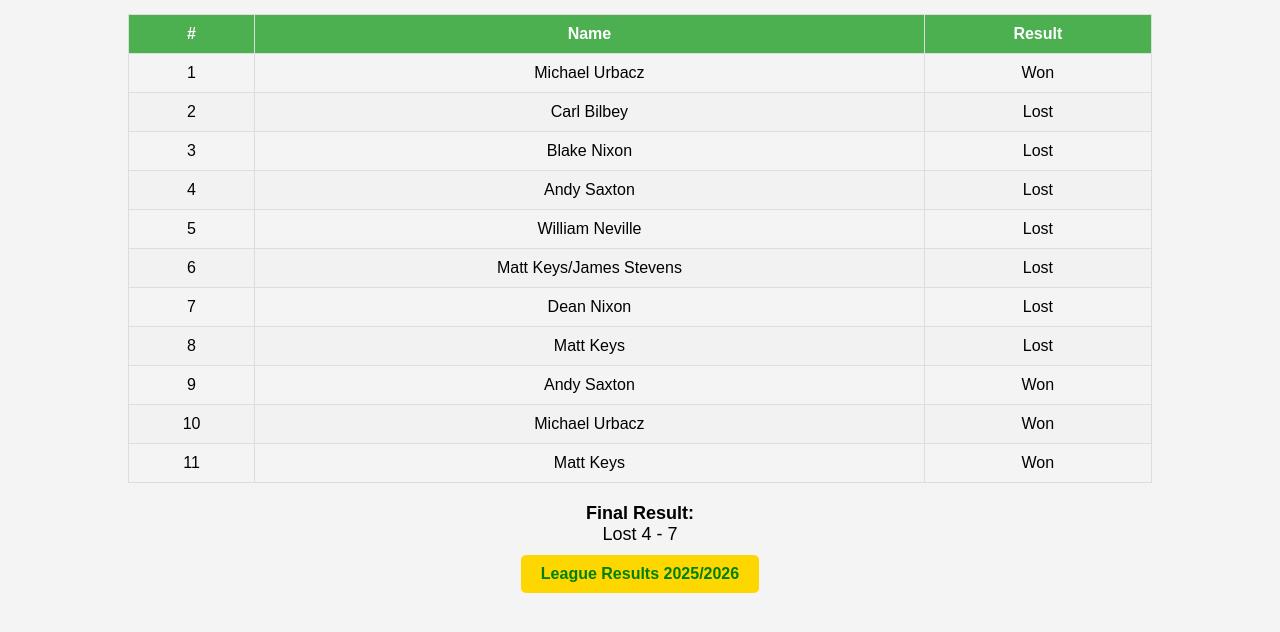
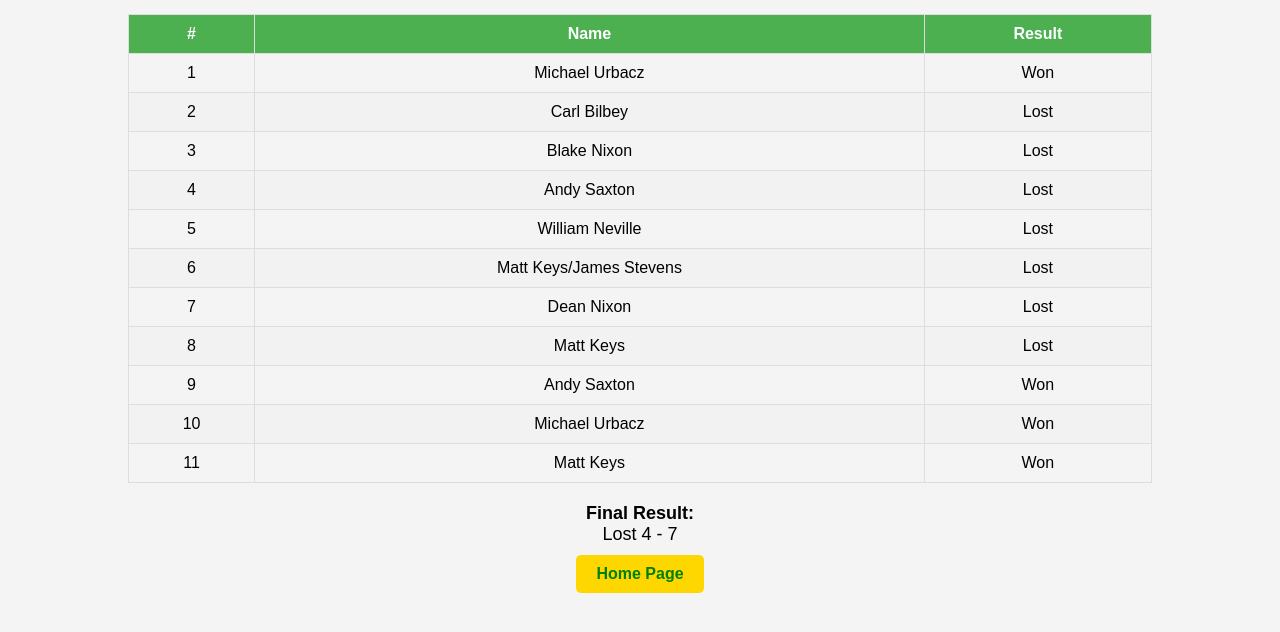
Before and after one commit to con-club-pool-2026/league-result-1, a plain HTML site: page index.html in a window 1280 px wide. Shown: the part 64-696 px from the top of the page. Drawn offline with Linux system fonts and the light colour scheme.

Commit message:
Update index.html

```diff
--- a/index.html
+++ b/index.html
@@ -149,7 +149,7 @@
 </section>
 
 <section>
-<p><a href="https://con-club-pool-2026.github.io/home/" class="button-link">League Results 2025/2026</a></p>
+<p><a href="https://con-club-pool-2026.github.io/home/" class="button-link">Home Page</a></p>
 </section>
 
 </body>
```
